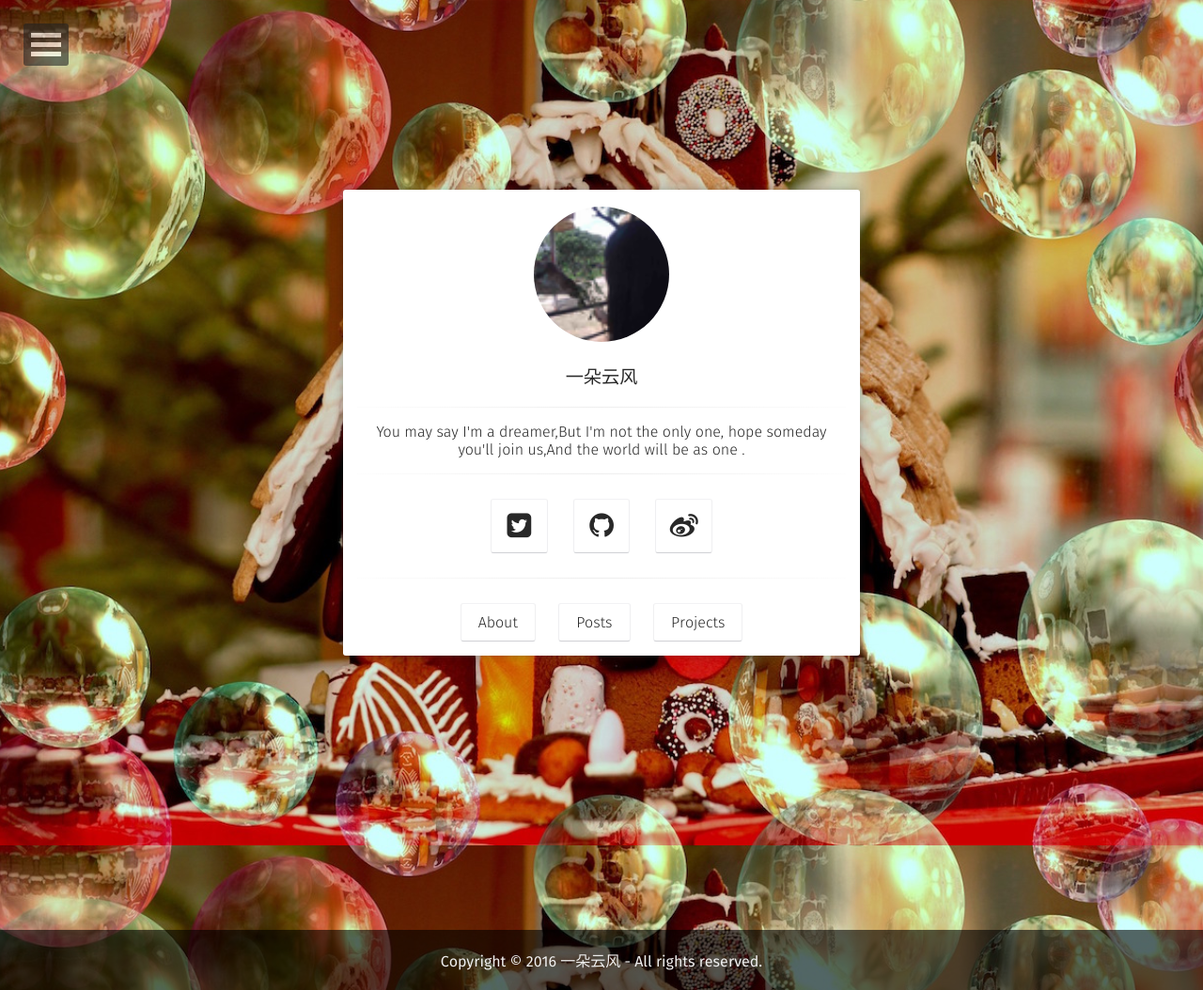
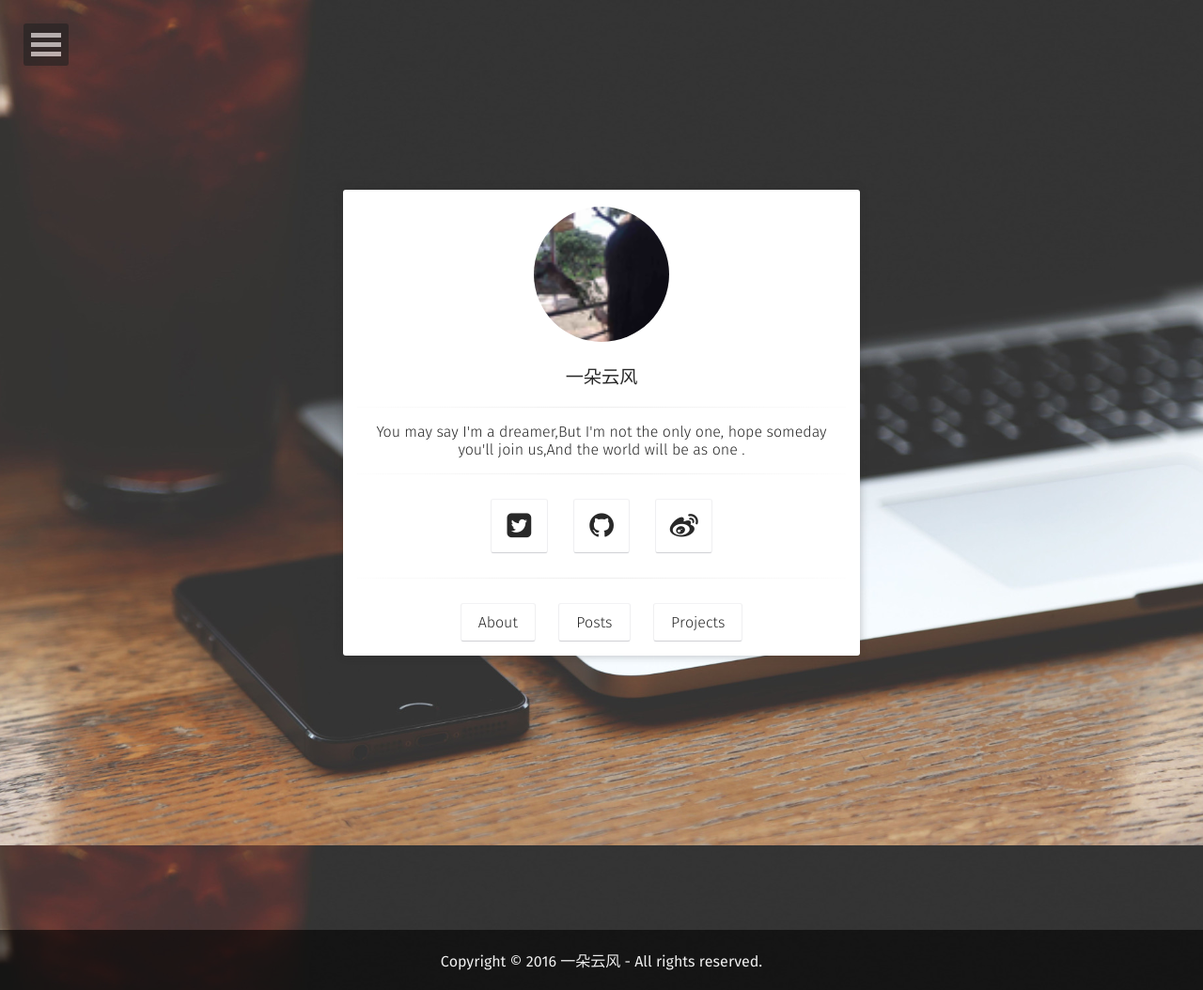
Before and after one commit to XuYanci/XuYanci.github.io, a Jekyll site: the page built from index.md, in a window 1280 px wide. Shown: the whole page at 94% size. Built offline with Jekyll 4.4.1, drawn with Linux system fonts in a browser that asks for light colours; some web fonts are replaced; our own code applies the rules of GitHub Pages for plain Markdown files; comment, search, counter and statistics services are not loaded; grey boxes are pictures that could not be loaded.

Commit message:
change background

```diff
--- a/_config.yml
+++ b/_config.yml
@@ -5,7 +5,7 @@ description:        "Yanci is an ios developer from shenzhen, now is working for
 reading_time:       true
 words_per_minute:   200
 logo:               'assets/img/logo.jpg'
-background:         'assets/img/placeholder-chritmas.jpg'
+background:         'assets/img/placeholder-big.jpg'
 tiled_bg:           false   # Set this true if you want to tile your background image, otherwise it will be covered
 locale:             en_US
 url:                https://yanci.me
```
